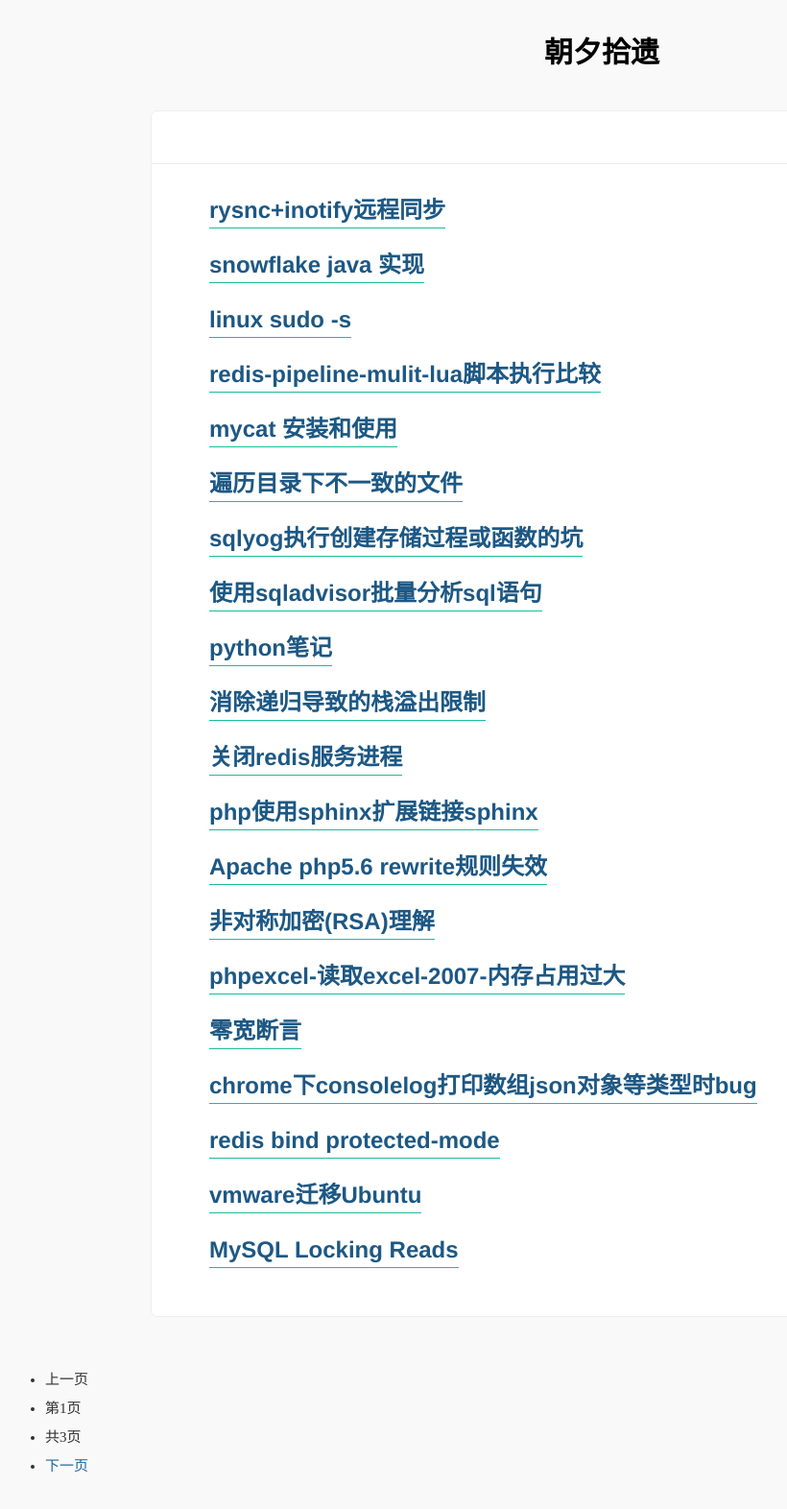
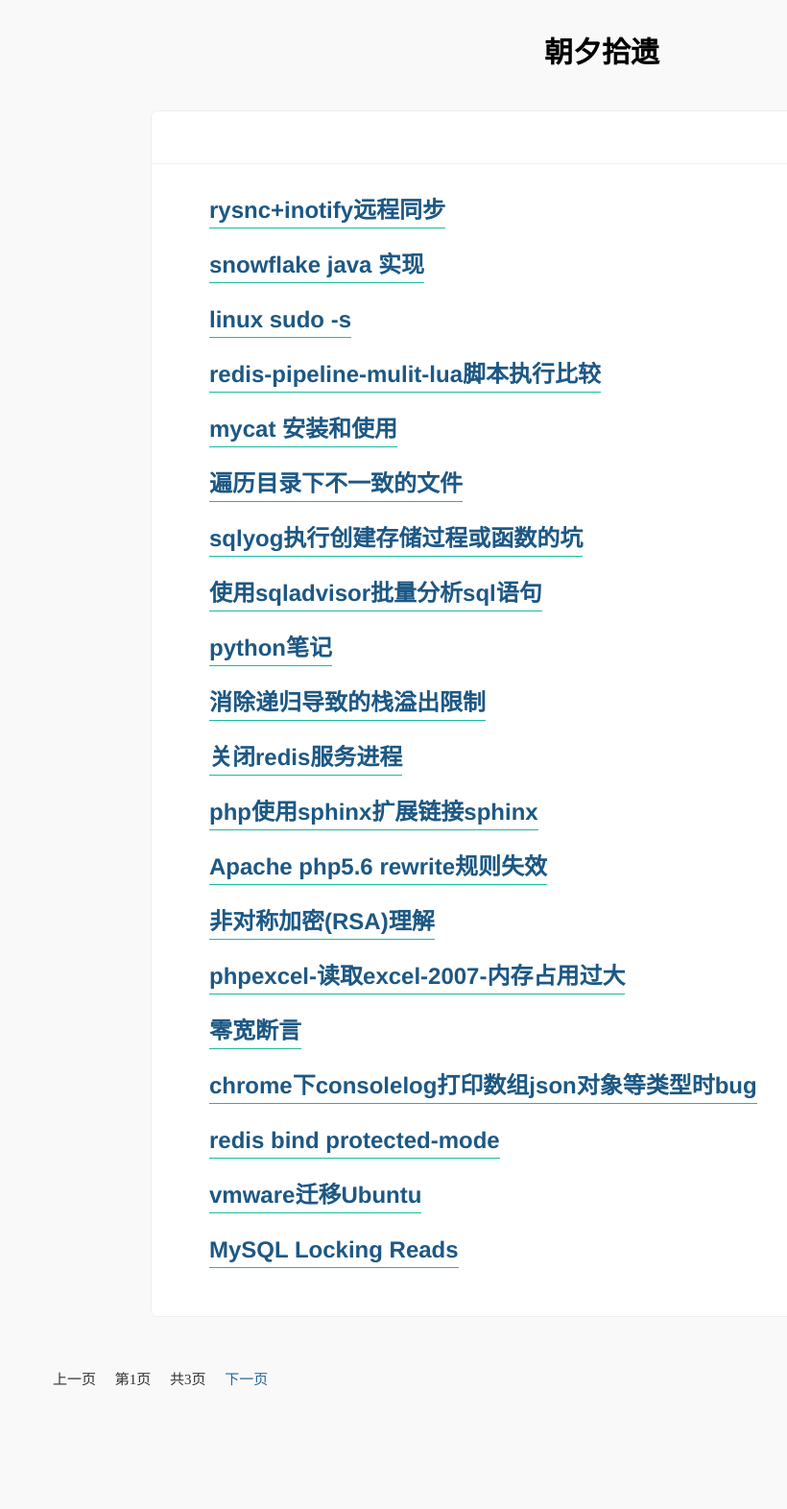
Before and after one commit to pz9042/pz9042.github.io, a Jekyll site: the page built from index.html, in a window 1280 px wide. Shown: the whole page at 96% size, without its empty margins (13-833 px from the left). Built offline with Jekyll 4.4.1, drawn with Linux system fonts in a browser that asks for light colours; the list of posts is cut into pages by our own code; after the commit the page ends 1482 px from its top, so only the background shows below that.

Commit message:
Update default.html

```diff
--- a/_layouts/default.html
+++ b/_layouts/default.html
@@ -119,6 +119,11 @@
                 background-position: left bottom;
             }
             .typo a{ border-bottom:1px solid #1abc9c; }
+            .pagination li {
+				margin:0 8px;
+
+				display: inline; // Remove list-style and block-level defaults
+			}
         </style>
 
     </head>
```
